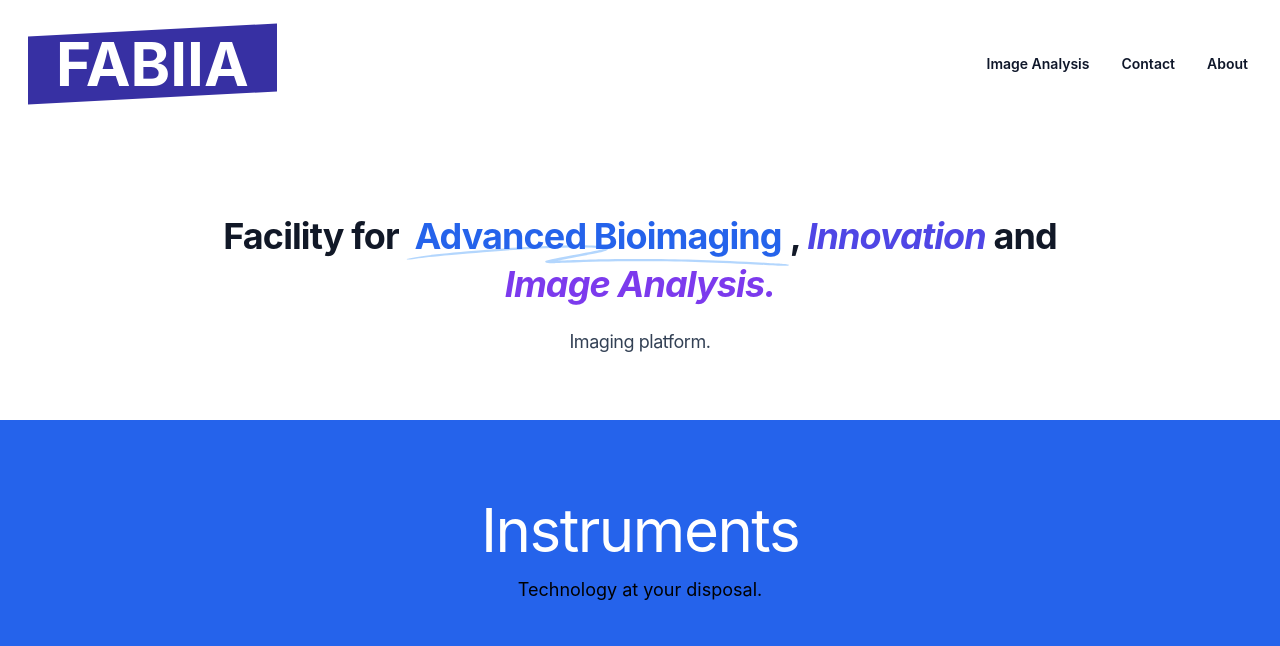
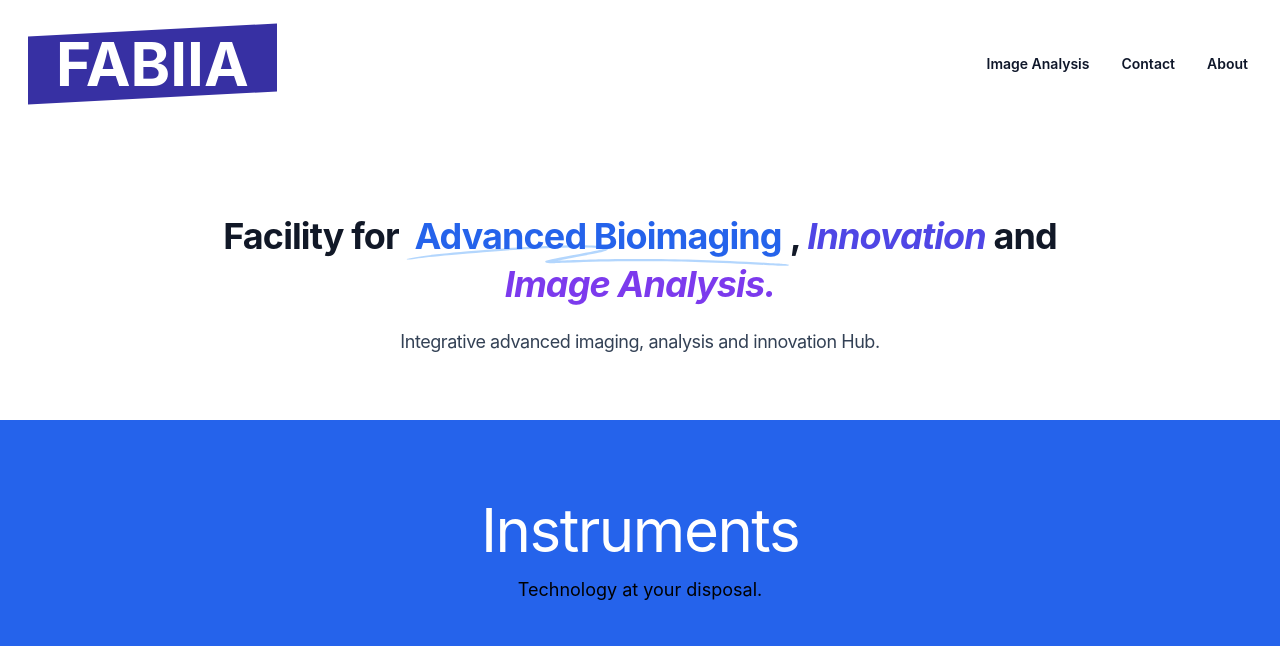
Before and after one commit to MFABIIA/mfabiia.github.io, an Eleventy site: page src/test.md in a window 1280 px wide. Shown: the top 646 px of the page. Built offline with nearby package versions, Linux system fonts and the light colour scheme; Eleventy itself is replaced by a stand-in of ours; files that its build step writes are made by us from their sources; what markdown-it-attrs would draw is missing.

Commit message:
Update index2.njk

```diff
--- a/src/_includes/index2.njk
+++ b/src/_includes/index2.njk
@@ -58,7 +58,7 @@
                 <span class="relative whitespace-nowrap text-indigo-600 italic">Innovation</span> and
                 <span class="relative whitespace-nowrap text-violet-600 italic">Image Analysis.</span>
             </h1>
-            <p class="mx-auto max-w-2xl text-lg tracking-tight mt-6 text-slate-700">Imaging platform.</p>
+            <p class="mx-auto max-w-2xl text-lg tracking-tight mt-6 text-slate-700">Integrative advanced imaging, analysis and innovation Hub.</p>
         </div>
 
         <div class="py-20 bg-blue-600">
```
